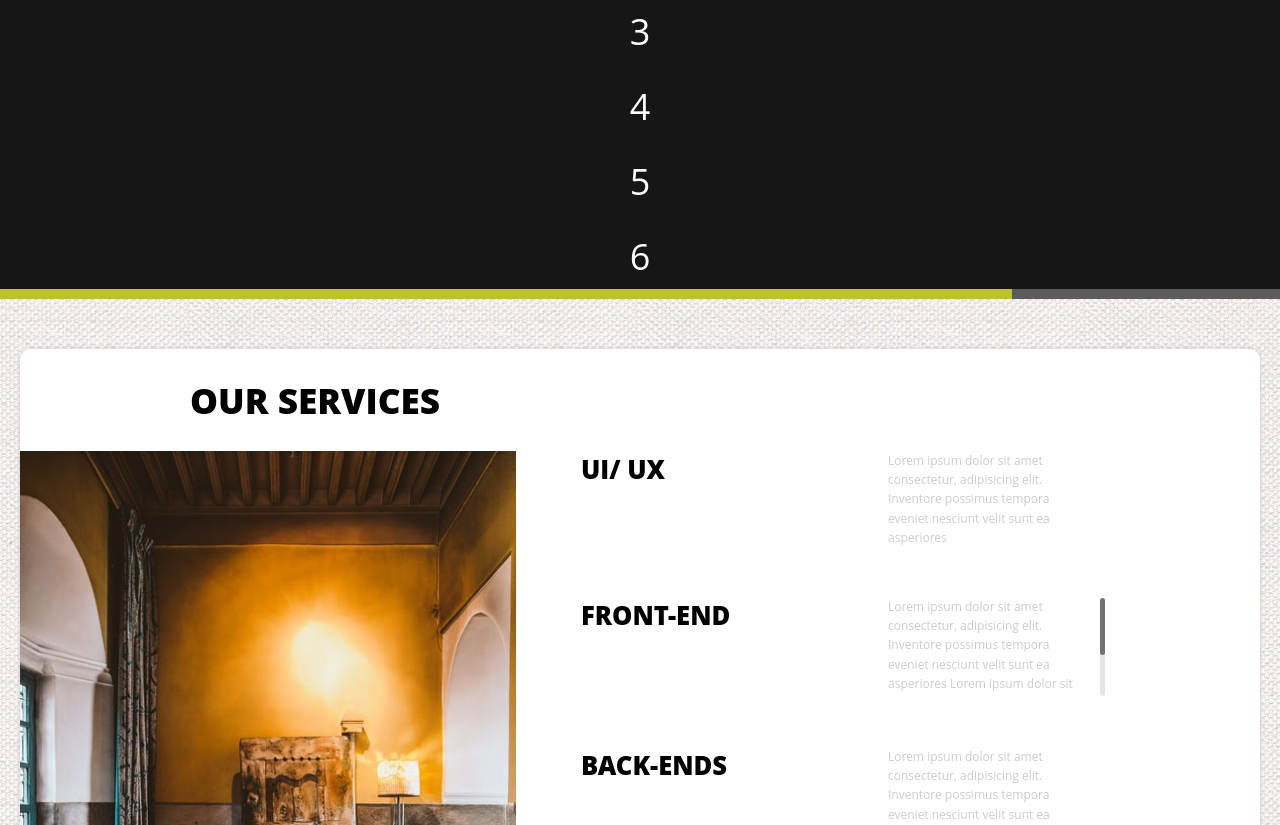
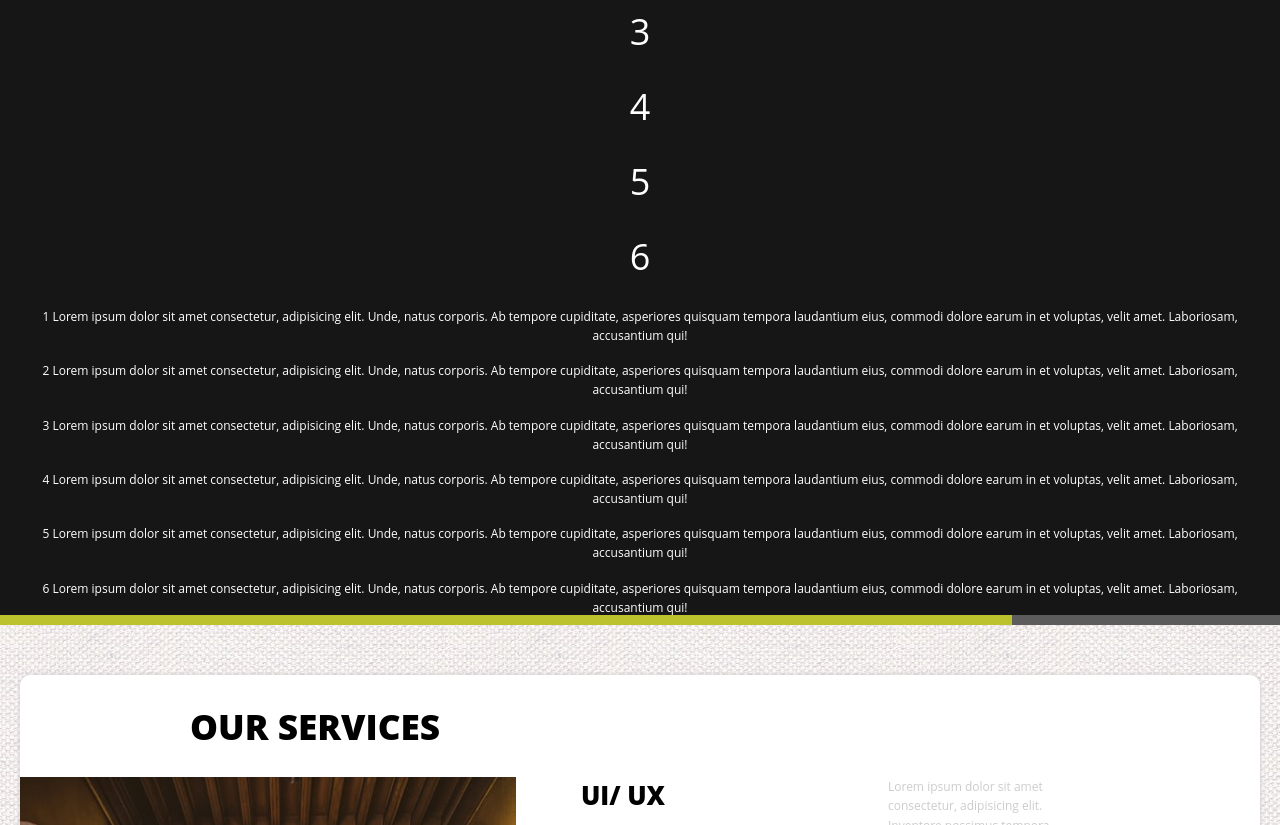
Before and after one commit to sunuheka/fortest, a plain HTML site: page index.html in a window 1280 px wide. Shown: the part 3500-4325 px from the top of the page. Drawn offline with nearby package versions, Linux system fonts and the light colour scheme.

Commit message:
added text to slider

```diff
--- a/assets/css/theme/theme.scss
+++ b/assets/css/theme/theme.scss
@@ -60,6 +60,12 @@ img {
 		@media all and ( min-width: 768px ) {
 			padding-left: 3.125rem;
 		}
+	}
+}
+
+.slider-text {
+	p {
+		font-size: 12px;
 	}
 }
 
--- a/index.html
+++ b/index.html
@@ -35,37 +35,43 @@
             <div class="slider-content">
             <div class="image_wrapper">
               <img src="assets/img/image.jpg" alt="">
-            </div></div>
+            </div>
+          </div>
           </div>
           <div class="slider_item">
             <div class="slider-content">
             <div class="image_wrapper">
               <img src="assets/img/image1.jpg" alt="">
-            </div></div>
+            </div>
+          </div>
           </div>
           <div class="slider_item">
             <div class="slider-content">
             <div class="image_wrapper">
               <img src="assets/img/image2.jpg" alt="">
-            </div></div>
+            </div>
+          </div>
           </div>
           <div class="slider_item">
             <div class="slider-content">
             <div class="image_wrapper">
               <img src="assets/img/image3.jpg" alt="">
-            </div></div>
+            </div>
+          </div>
           </div>
           <div class="slider_item">
             <div class="slider-content">
             <div class="image_wrapper">
               <img src="assets/img/image4.jpg" alt="">
-            </div></div>
+            </div>
+          </div>
           </div>
           <div class="slider_item">
             <div class="slider-content">
             <div class="image_wrapper">
               <img src="assets/img/image1.jpg" alt="">
-            </div></div>
+            </div>
+          </div>
           </div>
         </div>
         <div class="slider slider-nav">
@@ -75,6 +81,38 @@
           <div class="slider_item"><div class="slider-content"><span>4</span></div></div>
           <div class="slider_item"><div class="slider-content"><span>5</span></div></div>
           <div class="slider_item"><div class="slider-content"><span>6</span></div></div>
+        </div>
+        <div class="slider slider-text">
+          <div class="slider_item">
+            <div class="slider-content">
+              <p>1 Lorem ipsum dolor sit amet consectetur, adipisicing elit. Unde, natus corporis. Ab tempore cupiditate, asperiores quisquam tempora laudantium eius, commodi dolore earum in et voluptas, velit amet. Laboriosam, accusantium qui!</p>
+            </div>
+          </div>
+          <div class="slider_item">
+            <div class="slider-content">
+              <p>2 Lorem ipsum dolor sit amet consectetur, adipisicing elit. Unde, natus corporis. Ab tempore cupiditate, asperiores quisquam tempora laudantium eius, commodi dolore earum in et voluptas, velit amet. Laboriosam, accusantium qui!</p>
+            </div>
+          </div>
+          <div class="slider_item">
+            <div class="slider-content">
+              <p>3 Lorem ipsum dolor sit amet consectetur, adipisicing elit. Unde, natus corporis. Ab tempore cupiditate, asperiores quisquam tempora laudantium eius, commodi dolore earum in et voluptas, velit amet. Laboriosam, accusantium qui!</p>
+            </div>
+          </div>
+          <div class="slider_item">
+            <div class="slider-content">
+              <p>4 Lorem ipsum dolor sit amet consectetur, adipisicing elit. Unde, natus corporis. Ab tempore cupiditate, asperiores quisquam tempora laudantium eius, commodi dolore earum in et voluptas, velit amet. Laboriosam, accusantium qui!</p>
+            </div>
+          </div>
+          <div class="slider_item">
+            <div class="slider-content">
+              <p>5 Lorem ipsum dolor sit amet consectetur, adipisicing elit. Unde, natus corporis. Ab tempore cupiditate, asperiores quisquam tempora laudantium eius, commodi dolore earum in et voluptas, velit amet. Laboriosam, accusantium qui!</p>
+            </div>
+          </div>
+          <div class="slider_item">
+            <div class="slider-content">
+              <p>6 Lorem ipsum dolor sit amet consectetur, adipisicing elit. Unde, natus corporis. Ab tempore cupiditate, asperiores quisquam tempora laudantium eius, commodi dolore earum in et voluptas, velit amet. Laboriosam, accusantium qui!</p>
+            </div>
+          </div>
         </div>
 
         <div class="slider-progress">
@@ -161,6 +199,7 @@
 
         const $slideSingle = $('.slider-for');
         const $slideNav = $('.slider-nav');
+        const $slideText = $('.slider-text');
 
         $bar = $('.slider-progress .progress');
 
@@ -182,8 +221,9 @@
 
         $slideNav.on('init', function(event, slick) {
             $(this).find('.slick-slide.slick-current').addClass('is-active');
-          })
-        .slick({
+        })
+
+        $slideNav.slick({
           slide: '.slider_item',
           slidesToShow: 7,
           slidesToScroll: 7,
@@ -212,7 +252,29 @@
           }]
         });
 
+        $slideText.slick({
+          slide: '.slider_item',
+          slidesToShow: 1,
+          slidesToScroll: 1,
+          arrows: false,
+          fade: false,
+          adaptiveHeight: true,
+          infinite: true,
+          useTransform: true,
+          speed: 400,
+          //autoplay: true,
+          //autoplaySpeed: 4000,
+          adaptiveHeight: false,
+          cssEase: 'cubic-bezier(0.77, 0, 0.18, 1)',
+        });
+
         $slideSingle.on('afterChange', function(event, slick, currentSlide) {
+          $slideNav.slick('slickGoTo', currentSlide);
+          $slideNav.find('.slick-slide.is-active').removeClass('is-active');
+          $slideNav.find('.slick-slide[data-slick-index="' + currentSlide + '"]').addClass('is-active');
+        });
+
+        $slideText.on('afterChange', function(event, slick, currentSlide) {
           $slideNav.slick('slickGoTo', currentSlide);
           $slideNav.find('.slick-slide.is-active').removeClass('is-active');
           $slideNav.find('.slick-slide[data-slick-index="' + currentSlide + '"]').addClass('is-active');
@@ -223,6 +285,7 @@
           var goToSingleSlide = $(this).data('slick-index');
 
           $slideSingle.slick('slickGoTo', goToSingleSlide);
+          $slideText.slick('slickGoTo', goToSingleSlide);
         });
 
         function startProgressbar() {
@@ -240,6 +303,7 @@
       });
       if (percentTime >= 100) {
         $slideSingle.slick('slickNext');
+        $slideText.slick('slickNext');
         startProgressbar();
       }
     }
```
Also changed, not shown: assets/cache/postcss/style.min.css, assets/dist/style.min.css, 2 other files.
